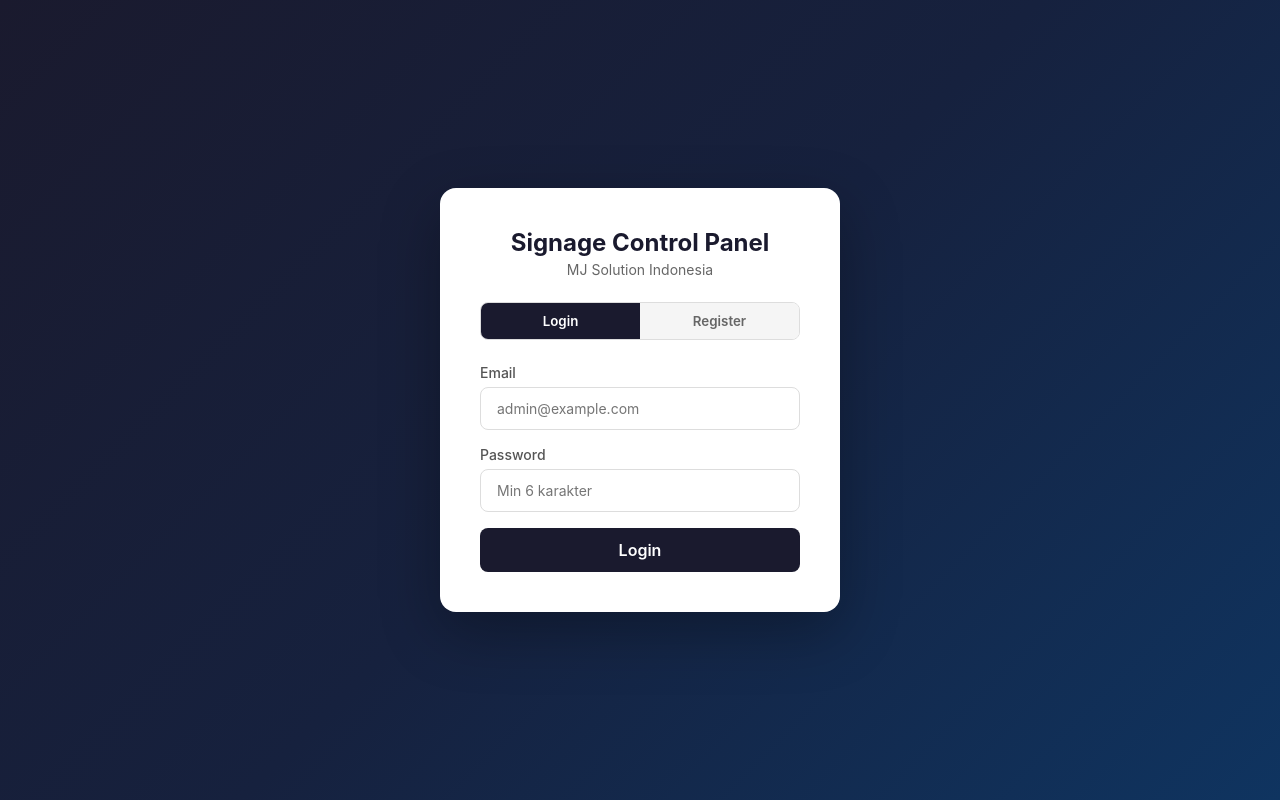
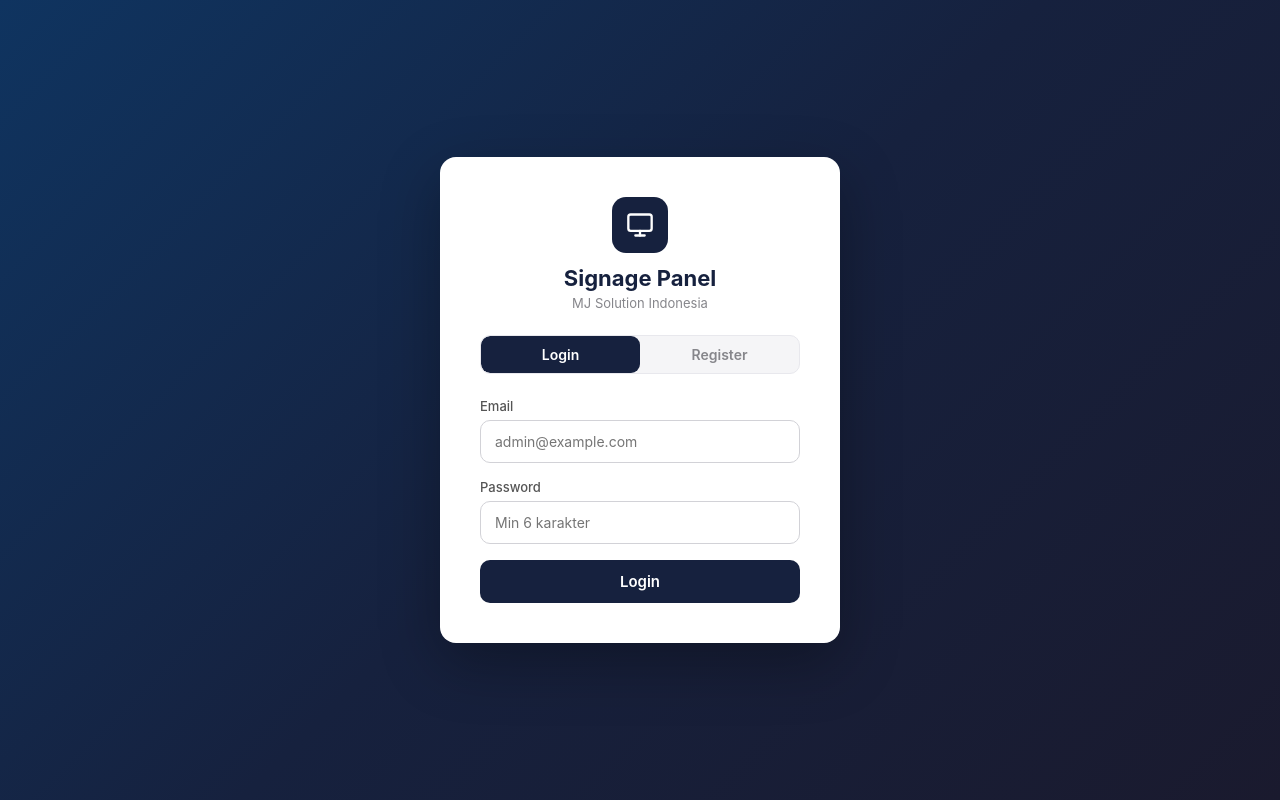
Before and after one commit to dhiyafasya/Workflow_Challenge_MJSolution-Indonesia, a React (Vite) app in the folder frontend/: page /devices in a window 1280 px wide. Built offline with nearby package versions, Linux system fonts and the light colour scheme.

Commit message:
Fix register flow (no auto-login, success popup), sidebar dark blue with white active, modern SVG icons

```diff
--- a/frontend/src/components/Sidebar.tsx
+++ b/frontend/src/components/Sidebar.tsx
@@ -4,29 +4,72 @@
   onLogout: () => void;
 }
 
+const iconStyle = { width: 20, height: 20, flexShrink: 0 };
+
+const icons = {
+  overview: (
+    <svg style={iconStyle} viewBox="0 0 24 24" fill="none" stroke="currentColor" strokeWidth="2" strokeLinecap="round" strokeLinejoin="round">
+      <rect x="3" y="3" width="7" height="7"/><rect x="14" y="3" width="7" height="7"/>
+      <rect x="14" y="14" width="7" height="7"/><rect x="3" y="14" width="7" height="7"/>
+    </svg>
+  ),
+  devices: (
+    <svg style={iconStyle} viewBox="0 0 24 24" fill="none" stroke="currentColor" strokeWidth="2" strokeLinecap="round" strokeLinejoin="round">
+      <rect x="2" y="3" width="20" height="14" rx="2" ry="2"/><line x1="8" y1="21" x2="16" y2="21"/><line x1="12" y1="17" x2="12" y2="21"/>
+    </svg>
+  ),
+  contents: (
+    <svg style={iconStyle} viewBox="0 0 24 24" fill="none" stroke="currentColor" strokeWidth="2" strokeLinecap="round" strokeLinejoin="round">
+      <path d="M14 2H6a2 2 0 0 0-2 2v16a2 2 0 0 0 2 2h12a2 2 0 0 0 2-2V8z"/><polyline points="14 2 14 8 20 8"/><line x1="16" y1="13" x2="8" y2="13"/><line x1="16" y1="17" x2="8" y2="17"/><polyline points="10 9 9 9 8 9"/>
+    </svg>
+  ),
+  playlist: (
+    <svg style={iconStyle} viewBox="0 0 24 24" fill="none" stroke="currentColor" strokeWidth="2" strokeLinecap="round" strokeLinejoin="round">
+      <line x1="8" y1="6" x2="21" y2="6"/><line x1="8" y1="12" x2="21" y2="12"/><line x1="8" y1="18" x2="21" y2="18"/><line x1="3" y1="6" x2="3.01" y2="6"/><line x1="3" y1="12" x2="3.01" y2="12"/><line x1="3" y1="18" x2="3.01" y2="18"/>
+    </svg>
+  ),
+};
+
 export default function Sidebar({ onLogout }: Props) {
   return (
     <div className="sidebar">
       <div className="sidebar-header">
-        <h1>Signage Panel</h1>
-        <p>MJ Solution Indonesia</p>
+        <div style={{ display: 'flex', alignItems: 'center', gap: 10 }}>
+          <div style={{
+            width: 36, height: 36, borderRadius: 10, background: '#0f3460',
+            display: 'flex', alignItems: 'center', justifyContent: 'center',
+          }}>
+            <svg width="18" height="18" viewBox="0 0 24 24" fill="none" stroke="#fff" strokeWidth="2.5" strokeLinecap="round" strokeLinejoin="round">
+              <rect x="2" y="3" width="20" height="14" rx="2" ry="2"/><line x1="8" y1="21" x2="16" y2="21"/><line x1="12" y1="17" x2="12" y2="21"/>
+            </svg>
+          </div>
+          <div>
+            <h1>Signage Panel</h1>
+            <p>MJ Solution</p>
+          </div>
+        </div>
       </div>
       <nav className="sidebar-nav">
         <NavLink to="/" end className={({ isActive }) => isActive ? 'active' : ''}>
-          <span className="icon">&#9632;</span> Overview
+          <span className="icon">{icons.overview}</span> Overview
         </NavLink>
         <NavLink to="/devices" className={({ isActive }) => isActive ? 'active' : ''}>
-          <span className="icon">&#9679;</span> Devices
+          <span className="icon">{icons.devices}</span> Devices
         </NavLink>
         <NavLink to="/contents" className={({ isActive }) => isActive ? 'active' : ''}>
-          <span className="icon">&#9670;</span> Contents
+          <span className="icon">{icons.contents}</span> Contents
         </NavLink>
         <NavLink to="/playlist" className={({ isActive }) => isActive ? 'active' : ''}>
-          <span className="icon">&#9654;</span> Playlist
+          <span className="icon">{icons.playlist}</span> Playlist
         </NavLink>
       </nav>
       <div className="sidebar-footer">
-        <button onClick={onLogout}>Logout</button>
+        <button onClick={onLogout}>
+          <svg width="16" height="16" viewBox="0 0 24 24" fill="none" stroke="currentColor" strokeWidth="2" strokeLinecap="round" strokeLinejoin="round" style={{ marginRight: 6, verticalAlign: 'middle' }}>
+            <path d="M9 21H5a2 2 0 0 1-2-2V5a2 2 0 0 1 2-2h4"/><polyline points="16 17 21 12 16 7"/><line x1="21" y1="12" x2="9" y2="12"/>
+          </svg>
+          Logout
+        </button>
       </div>
     </div>
   );
--- a/frontend/src/pages/Login.tsx
+++ b/frontend/src/pages/Login.tsx
@@ -10,10 +10,12 @@
   const [password, setPassword] = useState('');
   const [error, setError] = useState('');
   const [loading, setLoading] = useState(false);
+  const [successMsg, setSuccessMsg] = useState('');
 
   const handleSubmit = async (e: React.FormEvent) => {
     e.preventDefault();
     setError('');
+    setSuccessMsg('');
     setLoading(true);
 
     try {
@@ -25,6 +27,11 @@
         });
         const regData = await regRes.json();
         if (!regRes.ok) throw new Error(regData.error);
+        setSuccessMsg('Akun berhasil dibuat! Silakan login.');
+        setMode('login');
+        setPassword('');
+        setLoading(false);
+        return;
       }
 
       const res = await fetch('http://localhost:3001/api/auth/login', {
@@ -47,61 +54,88 @@
   return (
     <div style={{
       minHeight: '100vh', display: 'flex', alignItems: 'center', justifyContent: 'center',
-      background: 'linear-gradient(135deg, #1a1a2e 0%, #16213e 50%, #0f3460 100%)',
+      background: 'linear-gradient(135deg, #0f3460 0%, #16213e 50%, #1a1a2e 100%)',
     }}>
       <div style={{
         background: '#fff', borderRadius: 16, padding: 40, width: 400,
         boxShadow: '0 20px 60px rgba(0,0,0,0.3)',
       }}>
         <div style={{ textAlign: 'center', marginBottom: 24 }}>
-          <h1 style={{ fontSize: 24, color: '#1a1a2e', marginBottom: 4 }}>Signage Control Panel</h1>
-          <p style={{ color: '#666', fontSize: 14 }}>MJ Solution Indonesia</p>
+          <div style={{
+            width: 56, height: 56, borderRadius: 14, background: '#16213e',
+            display: 'flex', alignItems: 'center', justifyContent: 'center',
+            margin: '0 auto 12px',
+          }}>
+            <svg width="28" height="28" viewBox="0 0 24 24" fill="none" stroke="#fff" strokeWidth="2" strokeLinecap="round" strokeLinejoin="round">
+              <rect x="2" y="3" width="20" height="14" rx="2" ry="2"/>
+              <line x1="8" y1="21" x2="16" y2="21"/>
+              <line x1="12" y1="17" x2="12" y2="21"/>
+            </svg>
+          </div>
+          <h1 style={{ fontSize: 22, color: '#16213e', marginBottom: 4, fontWeight: 700 }}>Signage Panel</h1>
+          <p style={{ color: '#86868b', fontSize: 13 }}>MJ Solution Indonesia</p>
         </div>
 
-        <div style={{ display: 'flex', gap: 0, marginBottom: 24, borderRadius: 8, overflow: 'hidden', border: '1px solid #ddd' }}>
-          <button onClick={() => { setMode('login'); setError(''); }}
+        <div style={{
+          display: 'flex', gap: 0, marginBottom: 24, borderRadius: 10, overflow: 'hidden',
+          border: '1px solid #e8e8ed', background: '#f5f5f7',
+        }}>
+          <button onClick={() => { setMode('login'); setError(''); setSuccessMsg(''); }}
             style={{
-              flex: 1, padding: '10px 0', cursor: 'pointer', border: 'none', fontWeight: 600,
-              background: mode === 'login' ? '#1a1a2e' : '#f5f5f5',
-              color: mode === 'login' ? '#fff' : '#666',
-              transition: 'all 0.2s',
+              flex: 1, padding: '10px 0', cursor: 'pointer', border: 'none', fontWeight: 600, fontSize: 14,
+              background: mode === 'login' ? '#16213e' : 'transparent',
+              color: mode === 'login' ? '#fff' : '#86868b',
+              transition: 'all 0.2s', borderRadius: mode === 'login' ? '9px' : 0,
             }}>Login</button>
-          <button onClick={() => { setMode('register'); setError(''); }}
+          <button onClick={() => { setMode('register'); setError(''); setSuccessMsg(''); }}
             style={{
-              flex: 1, padding: '10px 0', cursor: 'pointer', border: 'none', fontWeight: 600,
-              background: mode === 'register' ? '#1a1a2e' : '#f5f5f5',
-              color: mode === 'register' ? '#fff' : '#666',
-              transition: 'all 0.2s',
+              flex: 1, padding: '10px 0', cursor: 'pointer', border: 'none', fontWeight: 600, fontSize: 14,
+              background: mode === 'register' ? '#16213e' : 'transparent',
+              color: mode === 'register' ? '#fff' : '#86868b',
+              transition: 'all 0.2s', borderRadius: mode === 'register' ? '9px' : 0,
             }}>Register</button>
         </div>
 
+        {successMsg && (
+          <div style={{
+            background: '#e8f5e9', color: '#2e7d32', padding: '12px 16px', borderRadius: 10,
+            marginBottom: 16, fontSize: 14, fontWeight: 500, textAlign: 'center',
+          }}>
+            {successMsg}
+          </div>
+        )}
+
         <form onSubmit={handleSubmit} style={{ display: 'flex', flexDirection: 'column', gap: 16 }}>
           <div>
-            <label style={{ display: 'block', marginBottom: 6, color: '#555', fontWeight: 500, fontSize: 14 }}>Email</label>
+            <label style={{ display: 'block', marginBottom: 6, color: '#555', fontWeight: 500, fontSize: 13 }}>Email</label>
             <input type="email" placeholder="admin@example.com" value={email}
               onChange={(e) => setEmail(e.target.value)} required
               style={{
-                width: '100%', padding: '12px 16px', border: '1px solid #ddd', borderRadius: 8,
-                fontSize: 14, outline: 'none', boxSizing: 'border-box',
-              }} />
+                width: '100%', padding: '12px 14px', border: '1px solid #d2d2d7', borderRadius: 10,
+                fontSize: 14, outline: 'none', boxSizing: 'border-box', transition: 'border-color 0.2s',
+              }}
+              onFocus={(e) => e.target.style.borderColor = '#007aff'}
+              onBlur={(e) => e.target.style.borderColor = '#d2d2d7'} />
           </div>
           <div>
-            <label style={{ display: 'block', marginBottom: 6, color: '#555', fontWeight: 500, fontSize: 14 }}>Password</label>
+            <label style={{ display: 'block', marginBottom: 6, color: '#555', fontWeight: 500, fontSize: 13 }}>Password</label>
             <input type="password" placeholder="Min 6 karakter" value={password}
               onChange={(e) => setPassword(e.target.value)} required minLength={6}
               style={{
-                width: '100%', padding: '12px 16px', border: '1px solid #ddd', borderRadius: 8,
-                fontSize: 14, outline: 'none', boxSizing: 'border-box',
-              }} />
+                width: '100%', padding: '12px 14px', border: '1px solid #d2d2d7', borderRadius: 10,
+                fontSize: 14, outline: 'none', boxSizing: 'border-box', transition: 'border-color 0.2s',
+              }}
+              onFocus={(e) => e.target.style.borderColor = '#007aff'}
+              onBlur={(e) => e.target.style.borderColor = '#d2d2d7'} />
           </div>
 
-          {error && <p style={{ color: '#e74c3c', fontSize: 14, textAlign: 'center' }}>{error}</p>}
+          {error && <p style={{ color: '#ff3b30', fontSize: 14, textAlign: 'center', fontWeight: 500 }}>{error}</p>}
 
           <button type="submit" disabled={loading}
             style={{
-              width: '100%', padding: '12px', borderRadius: 8, border: 'none', cursor: 'pointer',
-              fontSize: 16, fontWeight: 600, color: '#fff',
-              background: loading ? '#999' : '#1a1a2e',
+              width: '100%', padding: '12px', borderRadius: 10, border: 'none', cursor: loading ? 'not-allowed' : 'pointer',
+              fontSize: 15, fontWeight: 600, color: '#fff',
+              background: loading ? '#a0a0a0' : '#16213e',
               transition: 'all 0.2s',
             }}>
             {loading ? 'Processing...' : mode === 'login' ? 'Login' : 'Register'}
```
Also changed, not shown: frontend/src/style.css (+30 -20 lines).
